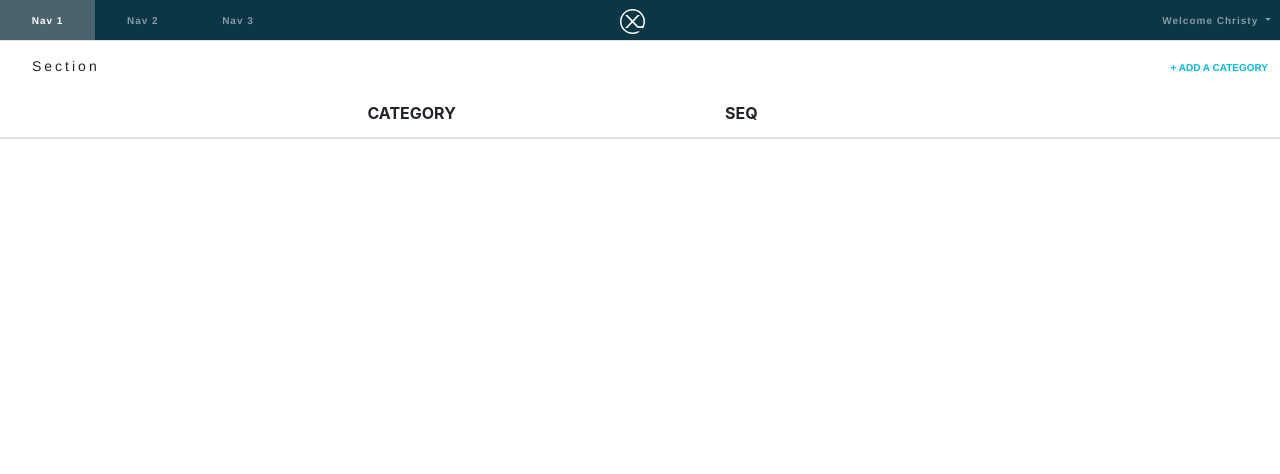
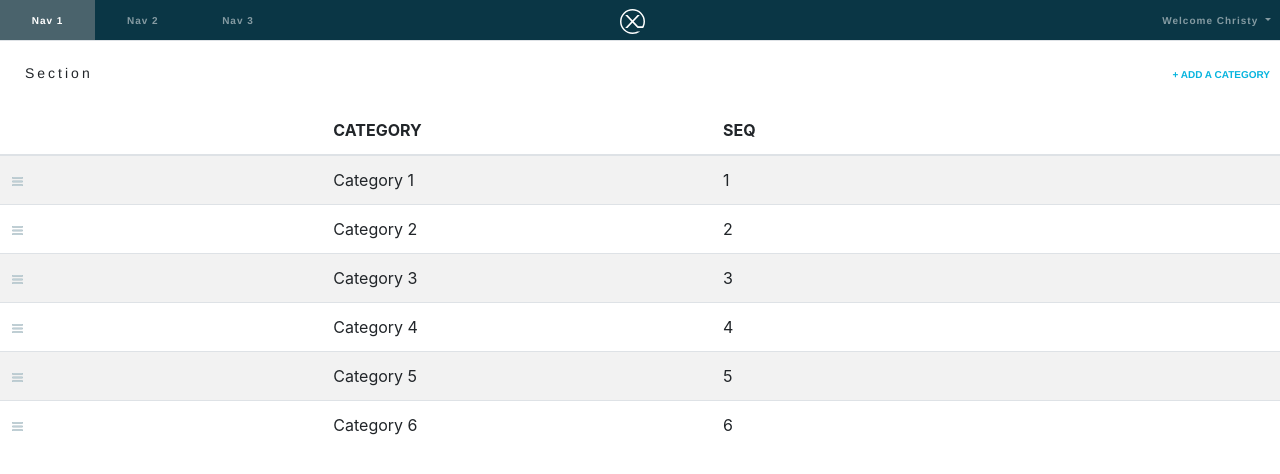
Before and after one commit to HeresJohnny5/sl-coding-exercise, an Angular app: page / in a window 1280 px wide. Shown: the top 474 px of the page. Built offline with nearby package versions, Linux system fonts and the light colour scheme.

Commit message:
Continue to work on table syntax and styles.

```diff
--- a/src/app/category-list/category-list.component.css
+++ b/src/app/category-list/category-list.component.css
@@ -6,12 +6,19 @@
   border-top: none;
 }
 
+.header-section {
+  padding: 19px 0 22px 25px;
+}
+
+.header-add-category {
+  padding: 19px 10px 22px 0;
+}
+
 .header-section > span {
   font-family: Helvetica;
   font-size: 14px;
   font-weight: normal;
   letter-spacing: 3px;
-  padding: 19px 0 22px 20px;
   width: 49px;
 }
 
@@ -26,3 +33,14 @@
   height: 10px;
   width: 98px;
 }
+
+
+
+
+
+
+.category img {
+  height: 9.7px;
+  object-fit: contain;
+  width: 10.6px;
+}
--- a/src/app/category-list/category-list.component.html
+++ b/src/app/category-list/category-list.component.html
@@ -18,5 +18,108 @@
         <th scope="col" class="header-bottom"></th>
       </tr>
     </thead>
+    <tbody>
+      <tr>
+        <td class="category">
+          <span>
+            <img src="../../assets/images/icon/icons-draggable/Group 11070.svg" alt="Draggable Category Icon">
+          </span>
+        </td>
+        <td class="category">
+          <span>Category 1</span>
+        </td>
+        <td class="category">
+          <span>1</span>
+        </td>
+        <td class="category">
+          <span></span>
+        </td>
+      </tr>
+
+      <tr>
+        <td class="category">
+          <span>
+            <img src="../../assets/images/icon/icons-draggable/Group 11070.svg" alt="Draggable Category Icon">
+          </span>
+        </td>
+        <td class="category">
+          <span>Category 2</span>
+        </td>
+        <td class="category">
+          <span>2</span>
+        </td>
+        <td class="category">
+          <span></span>
+        </td>
+      </tr>
+
+      <tr>
+        <td class="category">
+          <span>
+            <img src="../../assets/images/icon/icons-draggable/Group 11070.svg" alt="Draggable Category Icon">
+          </span>
+        </td>
+        <td class="category">
+          <span>Category 3</span>
+        </td>
+        <td class="category">
+          <span>3</span>
+        </td>
+        <td class="category">
+          <span></span>
+        </td>
+      </tr>
+
+      <tr>
+        <td class="category">
+          <span>
+            <img src="../../assets/images/icon/icons-draggable/Group 11070.svg" alt="Draggable Category Icon">
+          </span>
+        </td>
+        <td class="category">
+          <span>Category 4</span>
+        </td>
+        <td class="category">
+          <span>4</span>
+        </td>
+        <td class="category">
+          <span></span>
+        </td>
+      </tr>
+
+      <tr>
+        <td class="category">
+          <span>
+            <img src="../../assets/images/icon/icons-draggable/Group 11070.svg" alt="Draggable Category Icon">
+          </span>
+        </td>
+        <td class="category">
+          <span>Category 5</span>
+        </td>
+        <td class="category">
+          <span>5</span>
+        </td>
+        <td class="category">
+          <span></span>
+        </td>
+      </tr>
+
+      <tr>
+        <td class="category">
+          <span>
+            <img src="../../assets/images/icon/icons-draggable/Group 11070.svg" alt="Draggable Category Icon">
+          </span>
+        </td>
+        <td class="category">
+          <span>Category 6</span>
+        </td>
+        <td class="category">
+          <span>6</span>
+        </td>
+        <td class="category">
+          <span></span>
+        </td>
+      </tr>
+    </tbody>
   </table>
 </section>
```
